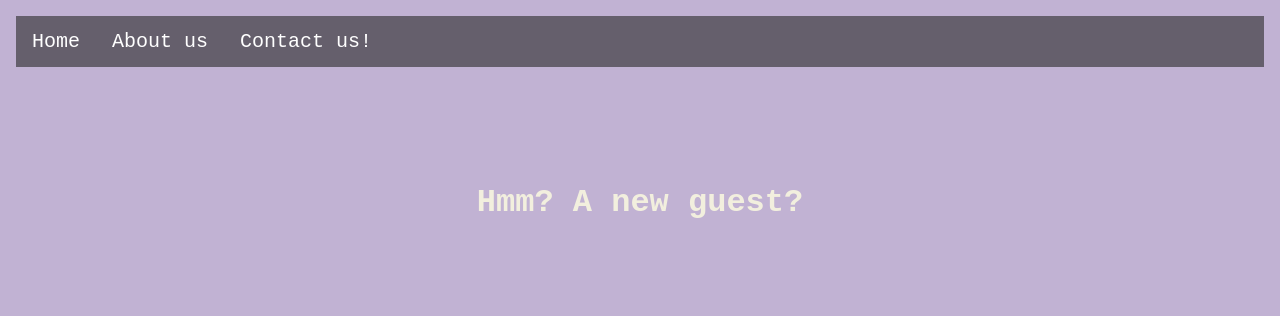
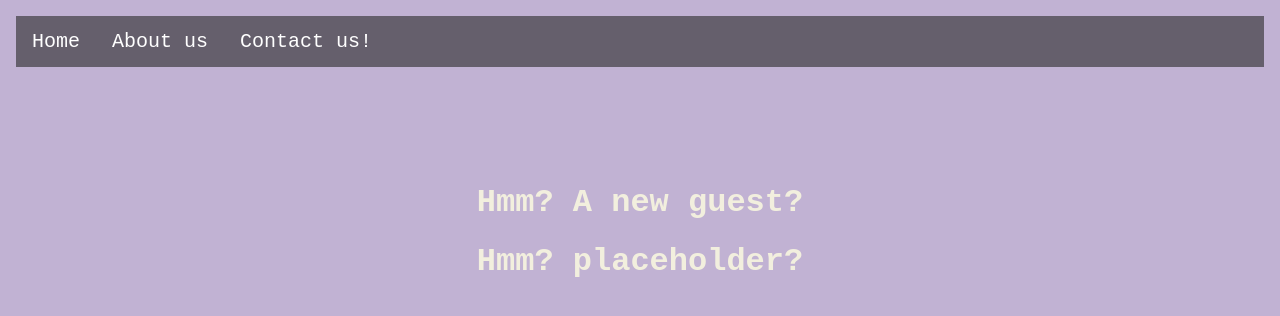
Before and after one commit to AgehaLepidoptera/AgehaLepidoptera.github.io, a plain HTML site: page index.html in a window 1280 px wide. Drawn offline with Linux system fonts and the light colour scheme.

Commit message:
Update index.html

```diff
--- a/index.html
+++ b/index.html
@@ -1,11 +1,13 @@
 <!DOCTYPE html>
 <html>
   <head>
+    <iframe src="navigation.html" frameborder="0" width="100%" height="100%"></iframe>
     <title>A melancholic oddity</title>
     <link rel="stylesheet" href="styles.css" />
   </head>
   <body class="main">
-    <iframe src="navigation.html" frameborder="0" width="100%" height="100%"></iframe>
+
     <h1 align="center">Hmm? A new guest?</h1>
+     <h1 align="center">Hmm? placeholder?</h1>
   </body>
 </html>
```
